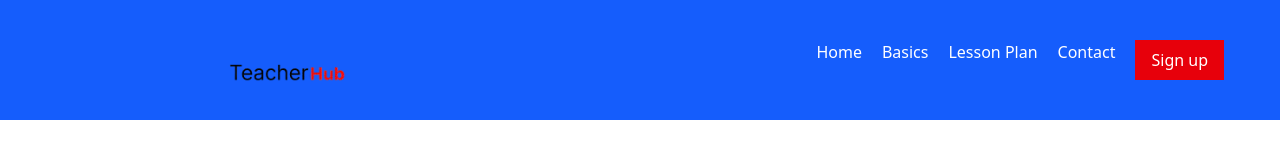
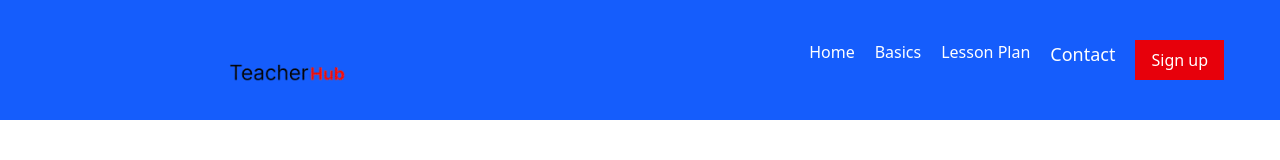
Before and after one commit to azongoismail/Teacher-Companion-React-App, a React (Vite) app: page /basics in a window 1280 px wide. Shown: the top 160 px of the page. Built offline with nearby package versions, Linux system fonts and the light colour scheme.

Commit message:
added google fonts

```diff
--- a/src/App.css
+++ b/src/App.css
@@ -1,3 +1,5 @@
+
+@import url('https://fonts.googleapis.com/css2?family=Montserrat:ital,wght@0,100..900;1,100..900&family=Noto+Sans:ital,wght@0,100..900;1,100..900&family=Open+Sans:ital,wght@0,300..800;1,300..800&family=Roboto+Condensed:ital,wght@0,100..900;1,100..900&family=Roboto:ital,wght@0,100..900;1,100..900&display=swap');
 @import "tailwindcss";
  body {
   box-sizing: border-box;
--- a/src/components/Basics.jsx
+++ b/src/components/Basics.jsx
@@ -8,7 +8,7 @@ const BasicsCard = ({basic, src}) => {
     <>
     <div className='flex flex-col items-center justify-start mt-5 pb-4 text-center w-[50vw] shadow-xl h-[20vh] bg-gray-100 rounded-lg sm:flex md:flex md:w-[40%] md:h-[40%] lg:h-[50vh] lg:w-[40%]' >
         <div className='bg-orange-600 h-[50%] w-full rounded-t-lg md:h-[50%] '></div>
-        <h1 className='mb-2 text-xl'><Link to={src}>{ basic}</Link> </h1>
+        <h1 className='mb-2 text-xl font-sans'><Link to={src}>{ basic}</Link> </h1>
       <p className='mt-0'>Lorem ipsum dolor sit amet, consectetur adipisicing elit. Necessitatibus doloribus </p>
     </div>
     </>
--- a/src/components/Navbar.jsx
+++ b/src/components/Navbar.jsx
@@ -19,19 +19,19 @@ const Navbar = () => {
       <div className={`${showMenu ? 'hidden' : 'block mr-10'} sm:block sm:flex sm:items-center `} >
               <ul className='sm:flex sm:flex-row sm:space-x-5'>
                   <li >
-                      <Link to="/" className='text-base text-white font-medium sm:text-base '>Home</Link>
+                      <Link to="/" className='text-base text-white font-medium sm:text-base font-sans'>Home</Link>
 
                   </li>
                   <li>
-                      <Link to="/basics" className='text-base text-white font-medium sm:text-base'>Basics</Link>
+                      <Link to="/basics" className='text-base text-white font-medium sm:text-base font-sans'>Basics</Link>
 
                   </li>
                   <li>
-                      <Link to="/lesson plan" className='text-base text-white font-medium sm:text-base'>Lesson Plan</Link>
+                      <Link to="/lesson plan" className='text-base text-white  sm:text-base font-sans'>Lesson Plan</Link>
 
                   </li>
                   <li>
-                      <Link to="/contact" className='text-base text-white font-medium sm:text-base'>Contact</Link>
+                      <Link to="/contact" className='text-base text-white  sm:text-lg font-roboto'>Contact</Link>
 
                   </li>
                   <li>
--- a/vite.config.js
+++ b/vite.config.js
@@ -8,4 +8,14 @@ export default defineConfig({
   server:{
     port: 3000,
   },
+  theme: {
+    extend:{
+      fontFamily:{
+        sans: ['"Open Sans"', 'sans-serif'],
+        roboto:['"Roboto"', 'sans-serif'],
+
+      }
+
+    },
+  },
 })
```
